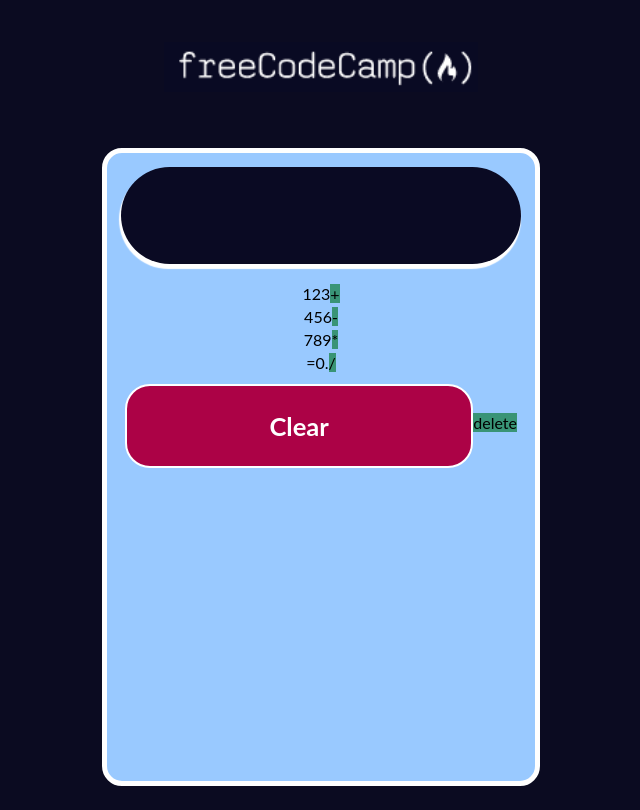
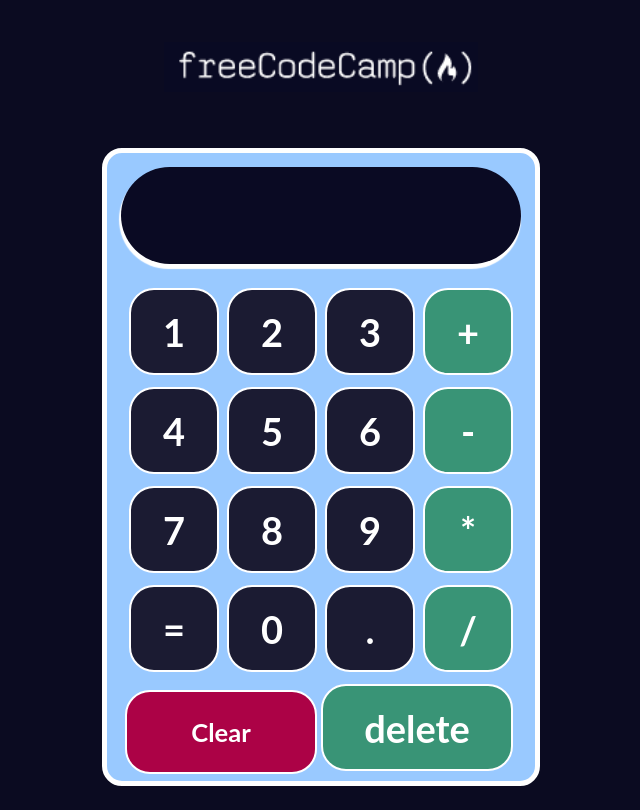
Before and after one commit to jonathanpetitrojas/Calculator, a React (Create React App) app: page / in a window 1280 px wide. Shown: the whole page, without its empty margins (319-959 px from the left). Built offline with nearby package versions, Linux system fonts and the light colour scheme; the HTML template or start-up script is replaced by a standard one.

Commit message:
fixed typing errors.

```diff
--- a/src/App.js
+++ b/src/App.js
@@ -1,8 +1,8 @@
 import "./App.css";
 import freecodecamplogo from "./imagenes/freecodecamp-logo.png";
-import Button from "./componentes/Button";
-import Display from "./componentes/Display";
-import ClearButton from "./componentes/ClearButton";
+import { Button } from "./componentes/Button.js";
+import { Display } from "./componentes/Display.js";
+import { ClearButton } from "./componentes/ClearButton.js";
 import { useState } from "react";
 import { evaluate } from "mathjs";
 
--- a/src/componentes/Button.js
+++ b/src/componentes/Button.js
@@ -16,4 +16,4 @@ function Button(props) {
   );
 }
 
-export default Button;
+export { Button };
--- a/src/componentes/ClearButton.js
+++ b/src/componentes/ClearButton.js
@@ -6,4 +6,4 @@ const ClearButton = (props) => (
   </div>
 );
 
-export default ClearButton;
+export { ClearButton };
--- a/src/componentes/Display.js
+++ b/src/componentes/Display.js
@@ -3,4 +3,4 @@ import "../hojas-de-estilo/Display.css";
 
 const Display = ({ input }) => <div className="input">{input}</div>;
 
-export default Display;
+export  { Display };
--- a/src/hojas-de-estilo/Button.css
+++ b/src/hojas-de-estilo/Button.css
@@ -1,4 +1,4 @@
-.button-conteiner {
+.button-container {
   height: 83px;
   display: flex;
   flex: 1 1;
```
